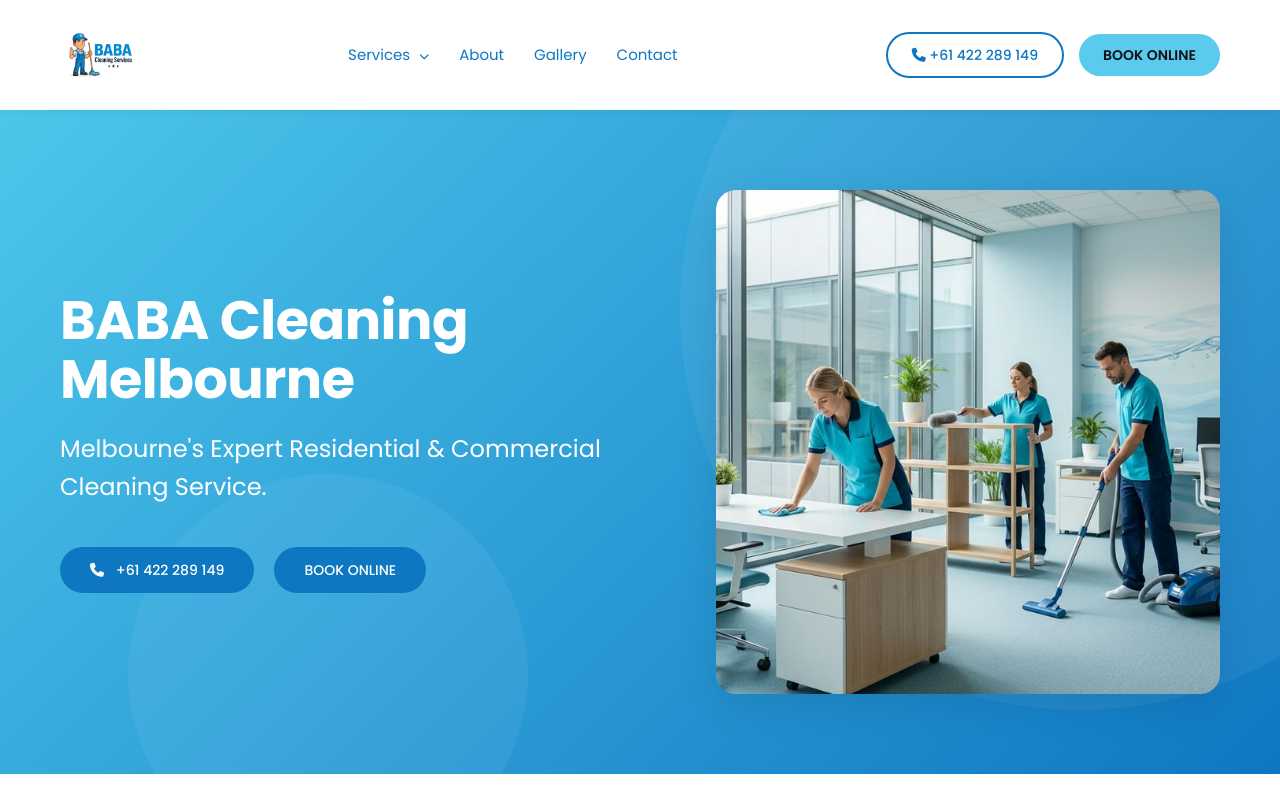
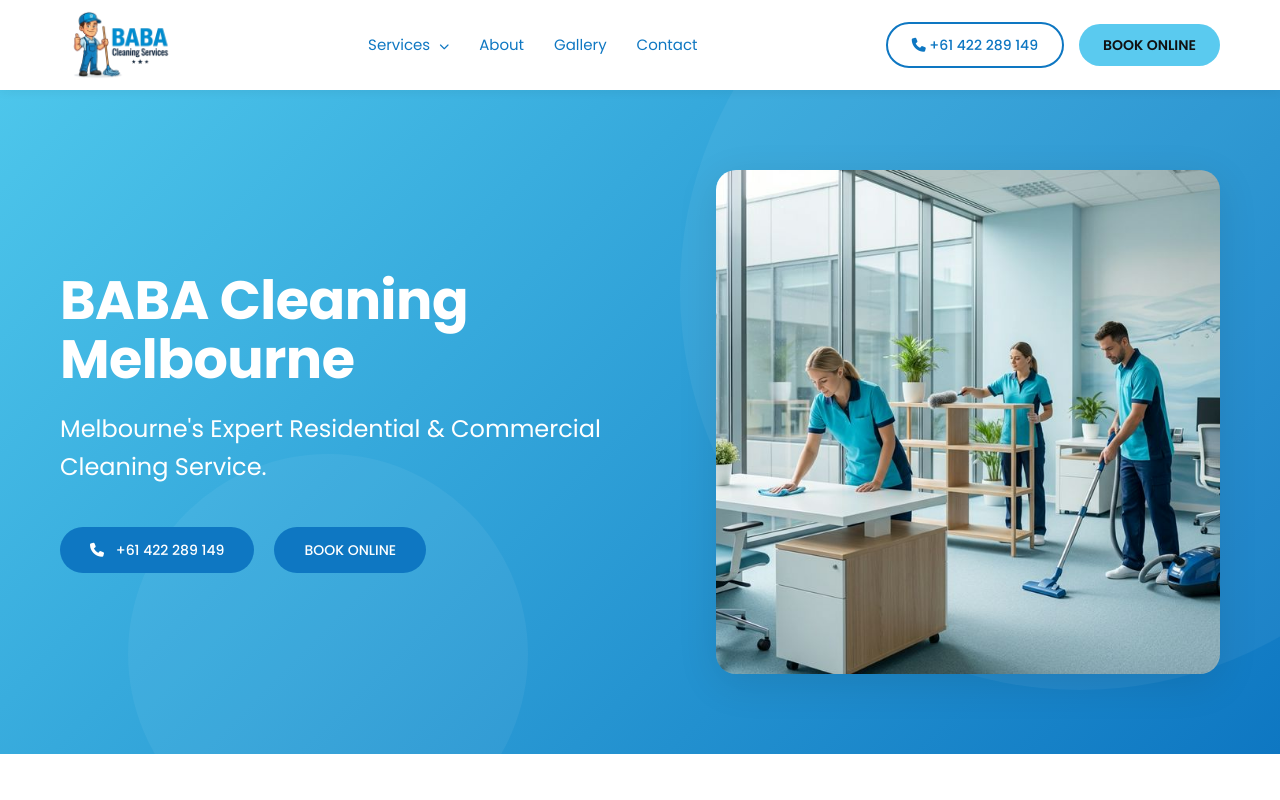
Before and after one commit to Dhwaneet2319/baba, a plain HTML site: page index.html in a window 1280 px wide. Shown: the top 800 px of the page. Drawn offline with Linux system fonts and the light colour scheme.

Commit message:
Fix navbar proportions: enlarge logo and use negative margin to keep header compact

```diff
--- a/style.css
+++ b/style.css
@@ -95,7 +95,7 @@
 /* HEADER SECTION */
 .header {
     background-color: #ffffff;
-    padding: 15px 0;
+    padding: 10px 0;
     position: sticky;
     top: 0;
     z-index: 1000;
@@ -126,9 +126,10 @@
 }
 
 .logo img {
-    max-height: 80px;
+    max-height: 120px;
     width: auto;
     object-fit: contain;
+    margin: -25px 0;
     transition: transform 0.3s ease;
 }
 
```
